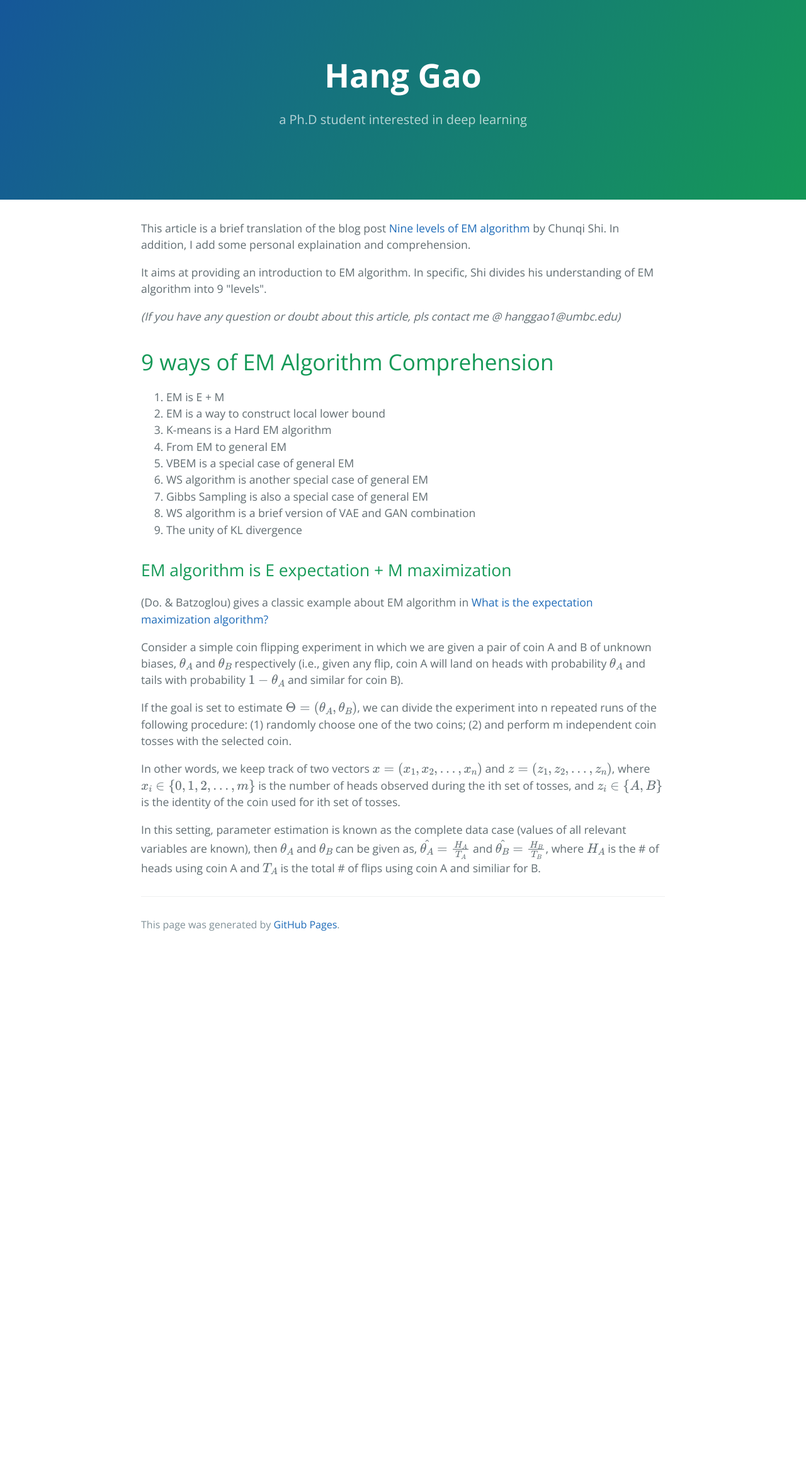
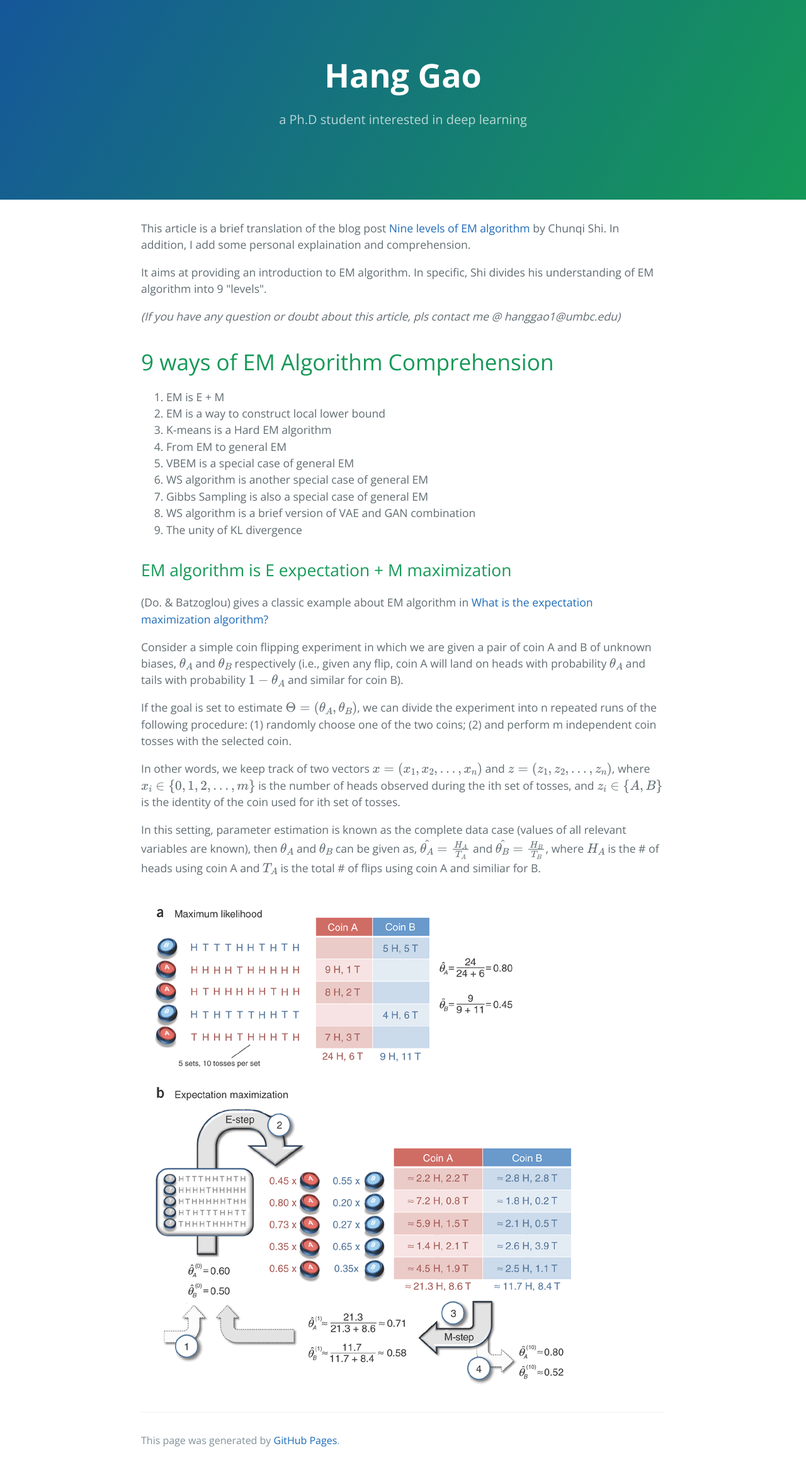
Before and after one commit to HangGao/HangGao.github.io, a Jekyll site: the page built from blogs/em.md, in a window 1280 px wide. Shown: the whole page at 63% size. Built offline with Jekyll 4.4.1, drawn with Linux system fonts in a browser that asks for light colours; formulas are drawn with MathJax 3; before the commit the page ends 1512 px from its top, so only the background shows below that.

Commit message:
add image

```diff
--- a/blogs/em.md
+++ b/blogs/em.md
@@ -38,3 +38,9 @@ is the identity of the coin used for ith set of tosses.
 In this setting, parameter estimation is known as the complete data case (values of all relevant variables are known), then \\( \theta_A \\) and \\( \theta_B \\)
 can be given as, \\( \hat{\theta_A} = \frac{H_A}{T_A} \\) and \\( \hat{\theta_B} = \frac{H_B}{T_B} \\), where  \\( H_A \\) is the # of heads using coin A and \\( T_A \\) is the
 total # of flips using coin A and similiar for B.
+
+![alt text][image1]
+
+
+
+[image1]: resources/em/images/image_1.gif "Parameter estimation for complete and incomplete data"
```
Also changed, not shown: blogs/resources/em/images/image_1.gif (added), 2 other files.
